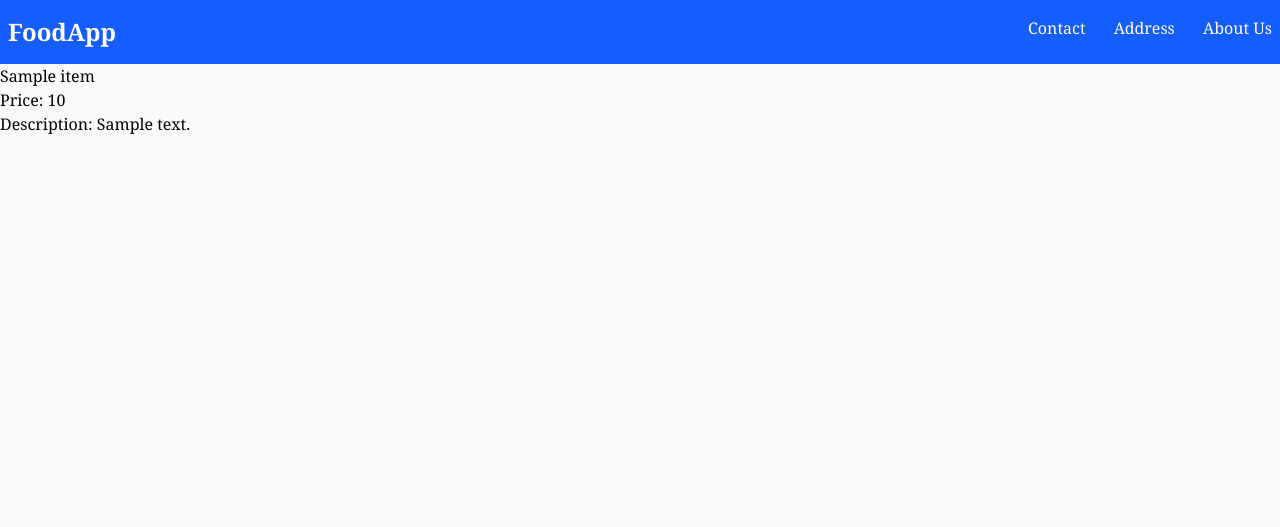
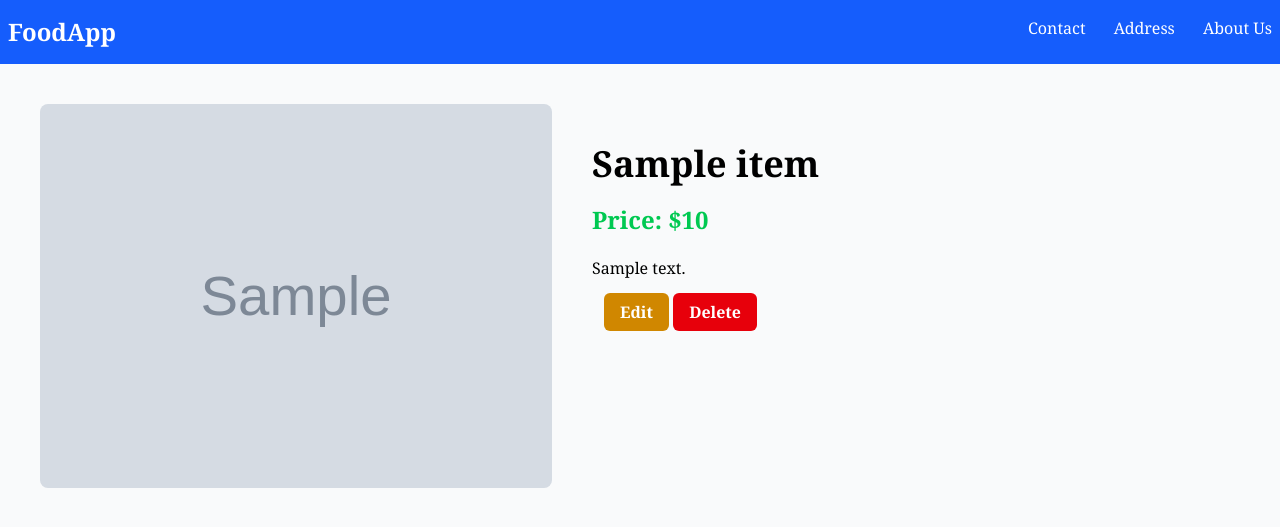
Before and after one commit to thierrydrmv/FoodMenuApp, a Django app: page /detail/1 in a window 1280 px wide. Shown: the top 527 px of the page. Run offline with Django 5.2, Linux system fonts and the light colour scheme; tables that the repository leaves empty hold one stand-in row (values such as "Sample post"); grey boxes marked "Sample" are stand-in pictures; style sheets or scripts are compiled from the project's sources; some libraries are stand-ins or nearby versions.

Commit message:
feat: adding style to details and the home page

```diff
--- a/base/templates/base/detail.html
+++ b/base/templates/base/detail.html
@@ -1,12 +1,18 @@
 {% extends "base.html" %}
 {% block content %}
-    <body>
+    <div class="m-10 flex">
         <div>
-            {% if item %}
-                <p>{{ item.item_name }}</p>
-                <p>Price: {{ item.item_price }}</p>
-                <p>Description: {{ item.item_description }}</p>
-            {% endif %}
+            <img class="w-128 rounded-lg" src="{{ item.item_image }}" alt="">
         </div>
-    </body>
+        <div class="m-10 space-y-5">
+            <p class="font-bold text-4xl">{{ item.item_name }}</p>
+            <p class="text-green-500 font-bold text-2xl">Price: ${{ item.item_price }}</p>
+            <p>{{ item.item_description }}</p>
+            <div class="m-3">
+                <a class="bg-yellow-600 px-4 py-2 rounded-md font-bold text-white"
+                   href="">Edit</a>
+                <a class="bg-red-600 px-4 py-2 rounded-md font-bold text-white" href="">Delete</a>
+            </div>
+        </div>
+    </div>
 {% endblock content %}
```
Also changed, not shown: base/templates/base/index.html (+14 -4 lines).
